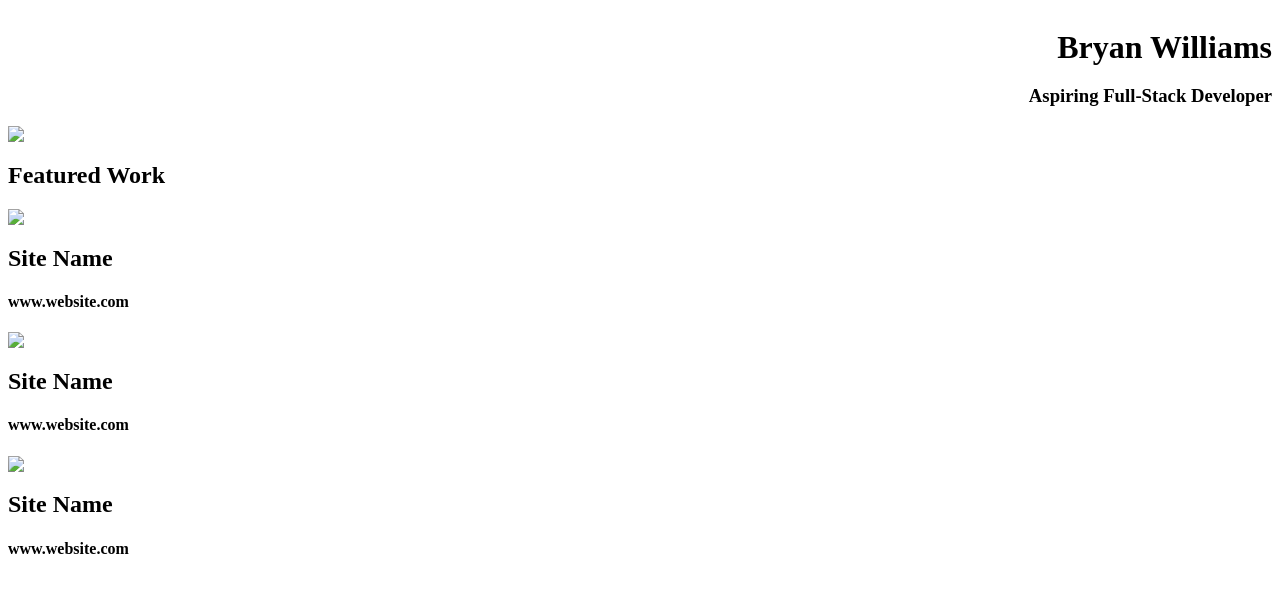
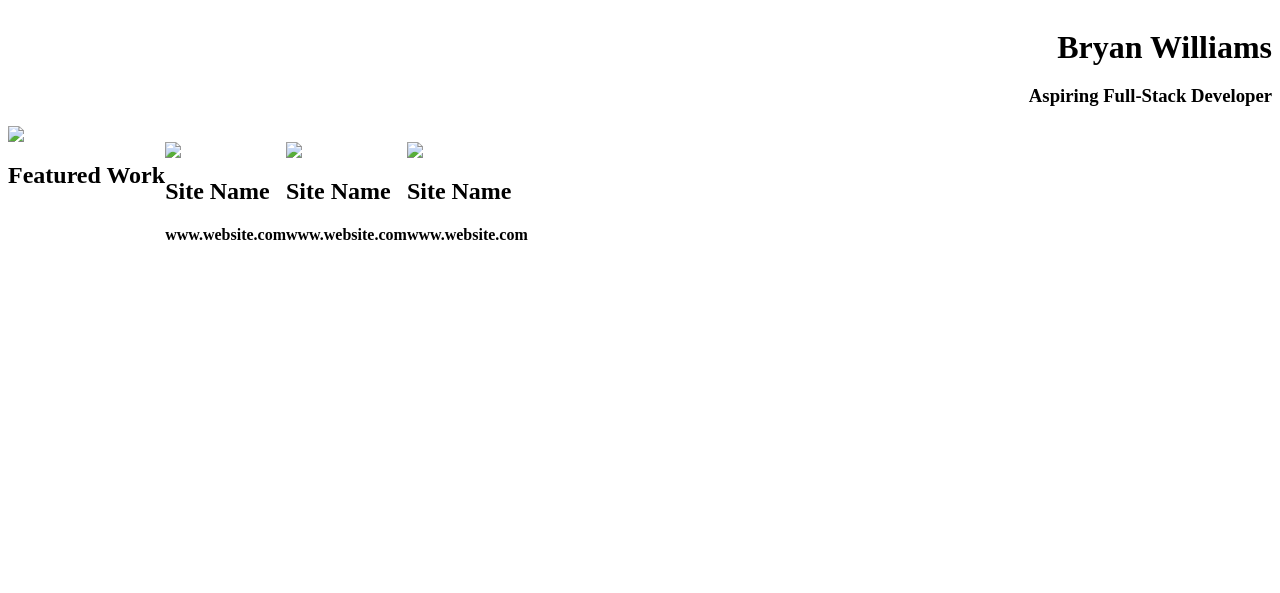
Before and after one commit to willimsbw/portfolio-site, a PHP site: page /portfolio.html in a window 1280 px wide. Shown: the top 593 px of the page. Run offline with PHP 8.4, Linux system fonts and the light colour scheme; some libraries are stand-ins or nearby versions.

Commit message:
added flex boxes to each section

```diff
--- a/css/main.css
+++ b/css/main.css
@@ -1,6 +1,10 @@
 body html {
   width: 100%;
   height: 100%;
+}
+
+img embed object video {
+  max-width: 100%;
 }
 
 /*
@@ -24,3 +28,29 @@
 
 .subtitle {
 }
+
+/*
+*
+*
+hero-img
+*
+*
+*/
+
+.hero-img-container {
+  display: flex;
+  flex-wrap: wrap;
+}
+
+/*
+*
+*
+featured-work
+*
+*
+*/
+
+.featured-work {
+  display: flex;
+  flex-wrap: wrap;
+}
```
